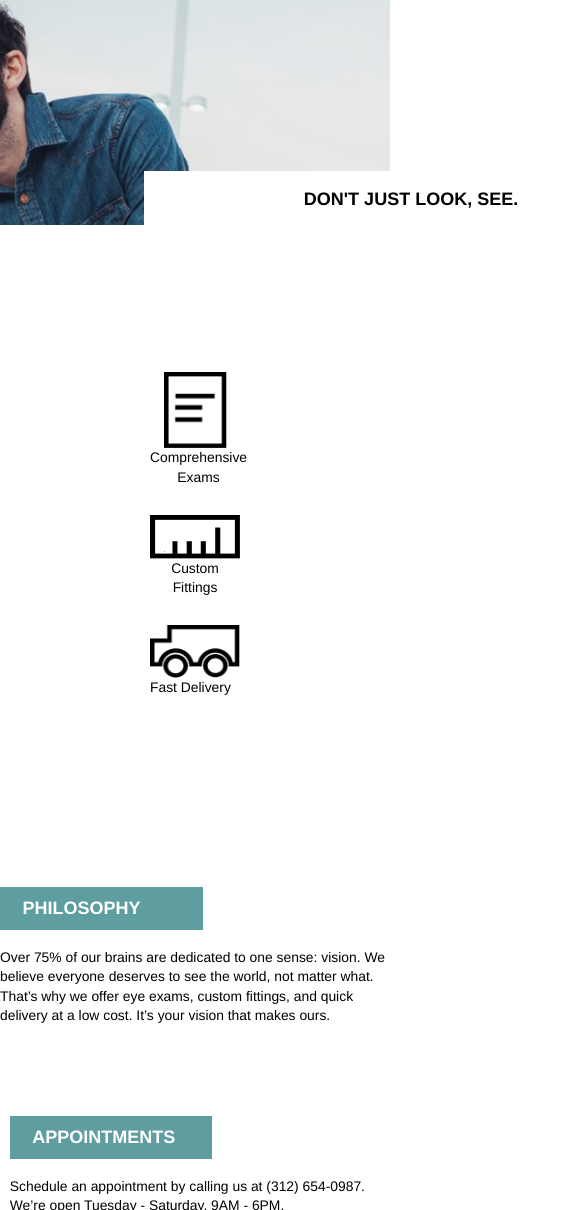
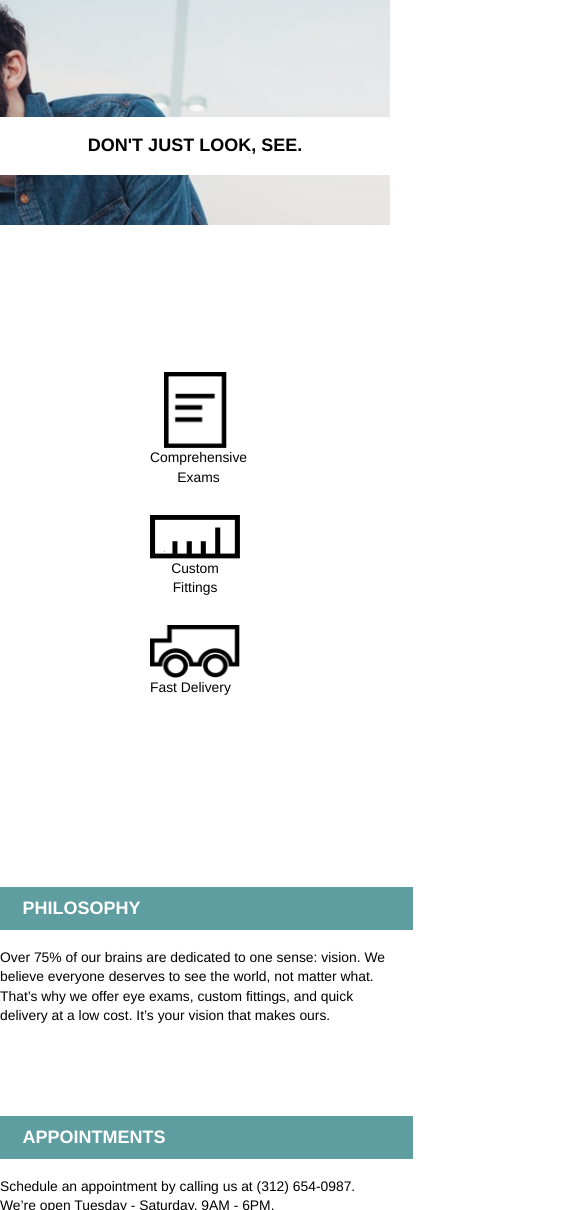
Before and after one commit to AlleeCat/tortoiseshell, a plain HTML site: page index.html in a window 390 px wide. Shown: the part 81-1291 px from the top of the page, 585 px wide, since content can reach past the window. Drawn offline with Linux system fonts and the light colour scheme.

Commit message:
final updates

```diff
--- a/resources/css/style.css
+++ b/resources/css/style.css
@@ -176,6 +176,8 @@ footer {
     margin-right: 0;
     justify-content: center;
     width: 100%;
+    position: static;
+    margin-top: 8rem;
   }
   .background-image {
     position: 20%;
@@ -207,10 +209,13 @@ footer {
   .info {
     flex-direction: column;
     width: 100%;
-    margin-left: 0;
-    margin-right: 0;
+    margin: 0;
   }
-  .info-item {
+  .info-item,
+  .info-item p {
     width: 100%;
   }
+  .appointments {
+    margin: 0;
+  }
 }
```
